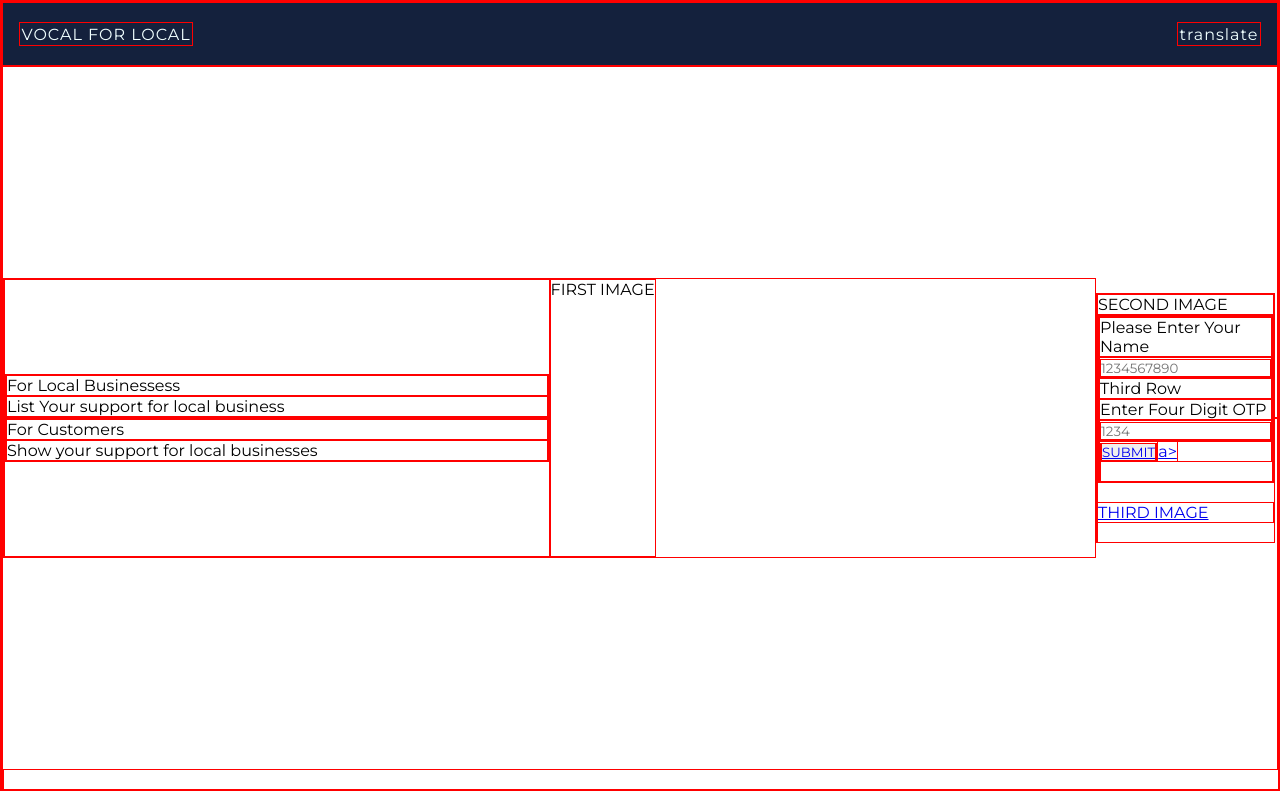
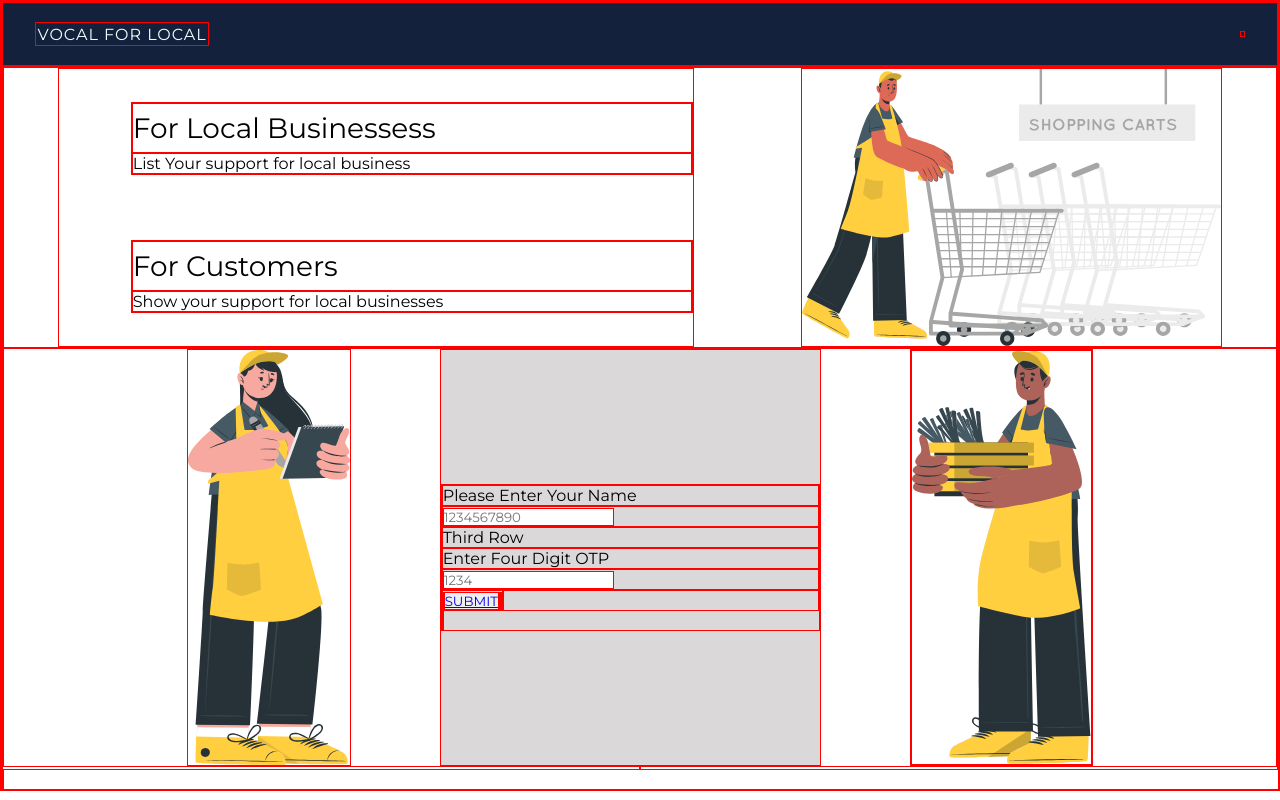
Before and after one commit to tusharnankani/VocalForLocal, a Django app: template templates/index.html in a window 1280 px wide. Run offline with Django 3.2, Linux system fonts and the light colour scheme; the template is opened without the code that fills it, so the values that code supplies are empty.

Commit message:
add landing page

```diff
--- a/static/css/style.css
+++ b/static/css/style.css
@@ -21,8 +21,23 @@ nav {
 .translate {
 	color: azure;
 	padding: 0.1em;
-	margin: 1em;
+	margin: 2em;
 	letter-spacing: 1px;
+}
+
+/* Multiple languages using translate */
+#google_translate_element img,
+.goog-te-banner {
+	display: none;
+}
+
+select.goog-te-combo {
+	height: 25px;
+	border-radius: 30px;
+}
+
+.goog-logo-link {
+	height: 1px;
 }
 
 /* body stylings */
@@ -31,20 +46,60 @@ nav {
 	/* width: 100vw; */
 	height: 88vh;
 	display: flex;
+	flex-direction: column;
 	justify-content: center;
 	align-items: center;
+	font-family: Sans-Serif;
 }
 
 .first {
 	display: flex;
 	width: 100%;
-    height: 40%;
+	height: 40%;
+	justify-content: space-around;
 }
 
 .info {
-    display : flex;
-    height : 100%;
-    width : 50%;
-    flex-direction : column;
-    justify-content : center;
+	display: flex;
+	height: 100%;
+	width: 50%;
+	flex-direction: column;
+	justify-content: space-around;
+	/* align-items: center; */
+	padding-left: 4.5em;
 }
+
+.business,
+.customers {
+	width: 100%;
+	display: flex;
+	flex-direction: column;
+}
+
+.sub-title {
+	font-size: 1.75em;
+	padding: 0.25em 0;
+}
+
+.second {
+	display: flex;
+	width: 100%;
+	height: 60%;
+	justify-content: center;
+}
+
+.image1,
+.image2,
+.image3 {
+	width: auto;
+	height: 100%;
+}
+
+.form {
+	width: 30%;
+	display: flex;
+	flex-direction: column;
+	justify-content: space-around;
+	background: rgb(218, 216, 216);
+	margin: 0 7%;
+}
--- a/templates/index.html
+++ b/templates/index.html
@@ -6,31 +6,43 @@
 		<meta name="viewport" content="width=device-width, initial-scale=1.0" />
 		<title>Vocal For Local</title>
 		<link rel="stylesheet" href="../static/css/style.css" />
+
+        <script
+        type="text/javascript"
+        src="//translate.google.com/translate_a/element.js?cb=googleTranslateElementInit"
+    ></script>
+    <script type="text/javascript">
+        function googleTranslateElementInit() {
+            new google.translate.TranslateElement(
+                { pageLanguage: "en" },
+                "google_translate_element"
+            );
+        }
+    </script>
 	</head>
 	<body>
 		<nav id="navbar">
 			<div class="logo" href="#">VOCAL FOR LOCAL</div>
-			<div class="translate">translate</div>
+			<div id="google_translate_element" class="translate"></div>
 		</nav>
         <div class="flex">
         <div class="first">
             <div class="info">
                 <div class="Business">
-                    <div>For Local Businessess</div>
-                    <div>List Your support for local business</div>
+                    <div class="sub-title">For Local Businessess</div>
+                    <div class="tagline">List Your support for local business</div>
                 </div>
                 <div class="Customers">
-                    <div>For Customers</div>
-                    <div>Show your support for local businesses</div>
+                    <div class="sub-title">For Customers</div>
+                    <div class="tagline">Show your support for local businesses</div>
                 </div>
             </div>
-            <div class="image1">
-                FIRST IMAGE
-            </div>
+                <img src="../static/images/img1.svg" alt="image1" class="image1">
             </div>
             <div class="second">
-            <div  class="image2">SECOND IMAGE</div>
-            <div>
+                <!-- <div  class="image2">SECOND IMAGE</div> -->
+                <img src="../static/images/img2.svg" alt="image2" class="image2">
+                <div class="form">
                     <form action="#">
                         <div>Please Enter Your Name</div>
                         <div><input type="text" placeholder="1234567890"></div>
@@ -38,11 +50,11 @@
                         <div>Enter Four Digit OTP</div>
                         <div><input type="text" placeholder="1234"></div>
                         <div>
-                        <Button><a href="#">SUBMIT</Button>a></Button>
+                            <Button><a href="#">SUBMIT<a></Button>
                             </div>
                         </form>
                     </div>
-            <div class="image3">THIRD IMAGE</div>
+                    <img src="../static/images/img3.svg" alt="image3" class="image3">
                 </div>
             </div>
         </body>
```
Also changed, not shown: static/images/delete.txt (deleted), static/images/img1.svg (added), static/images/img2.svg (added), static/images/img3.svg (added). Lines whose indentation alone changed are shown as unchanged.
